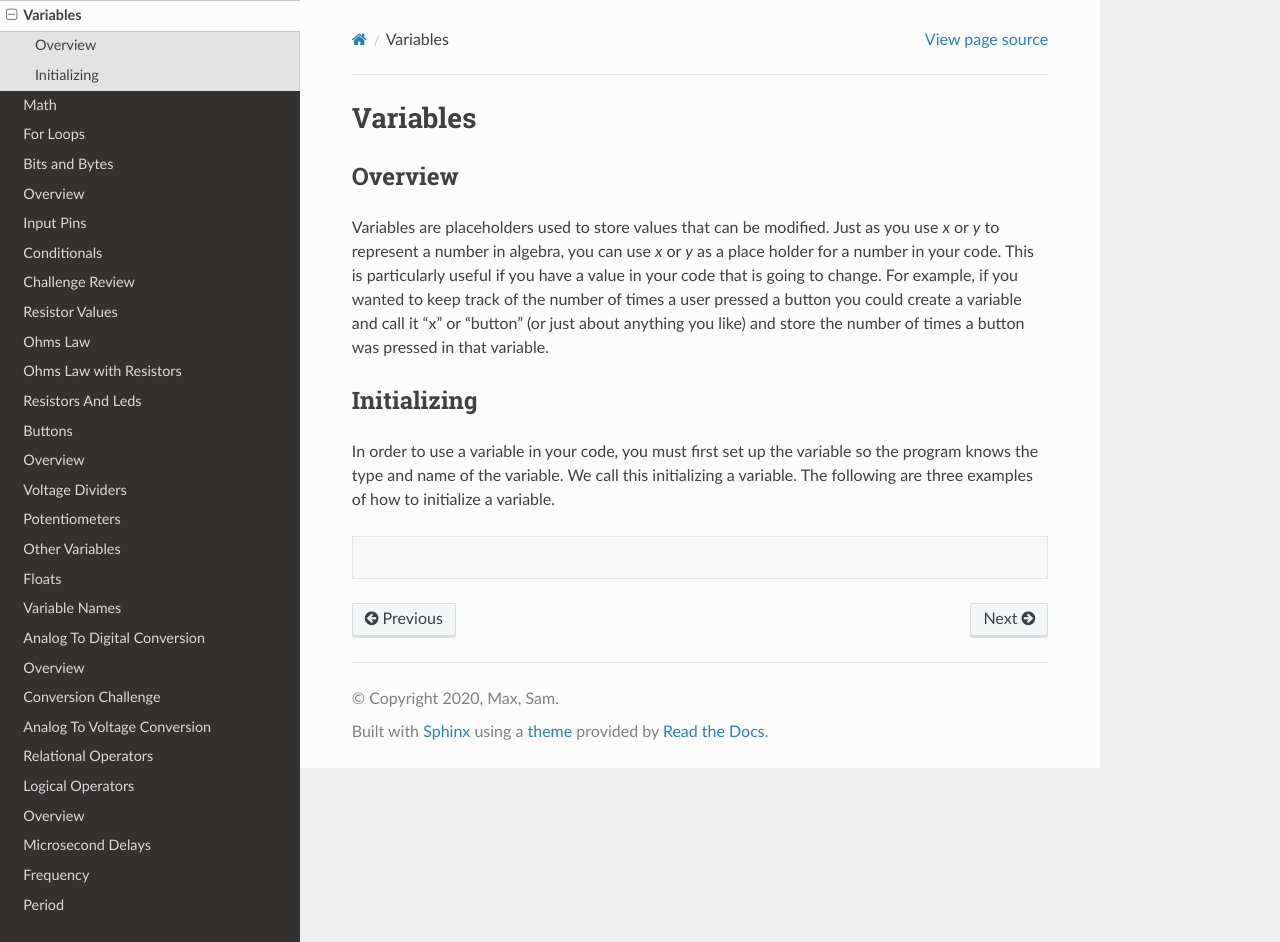
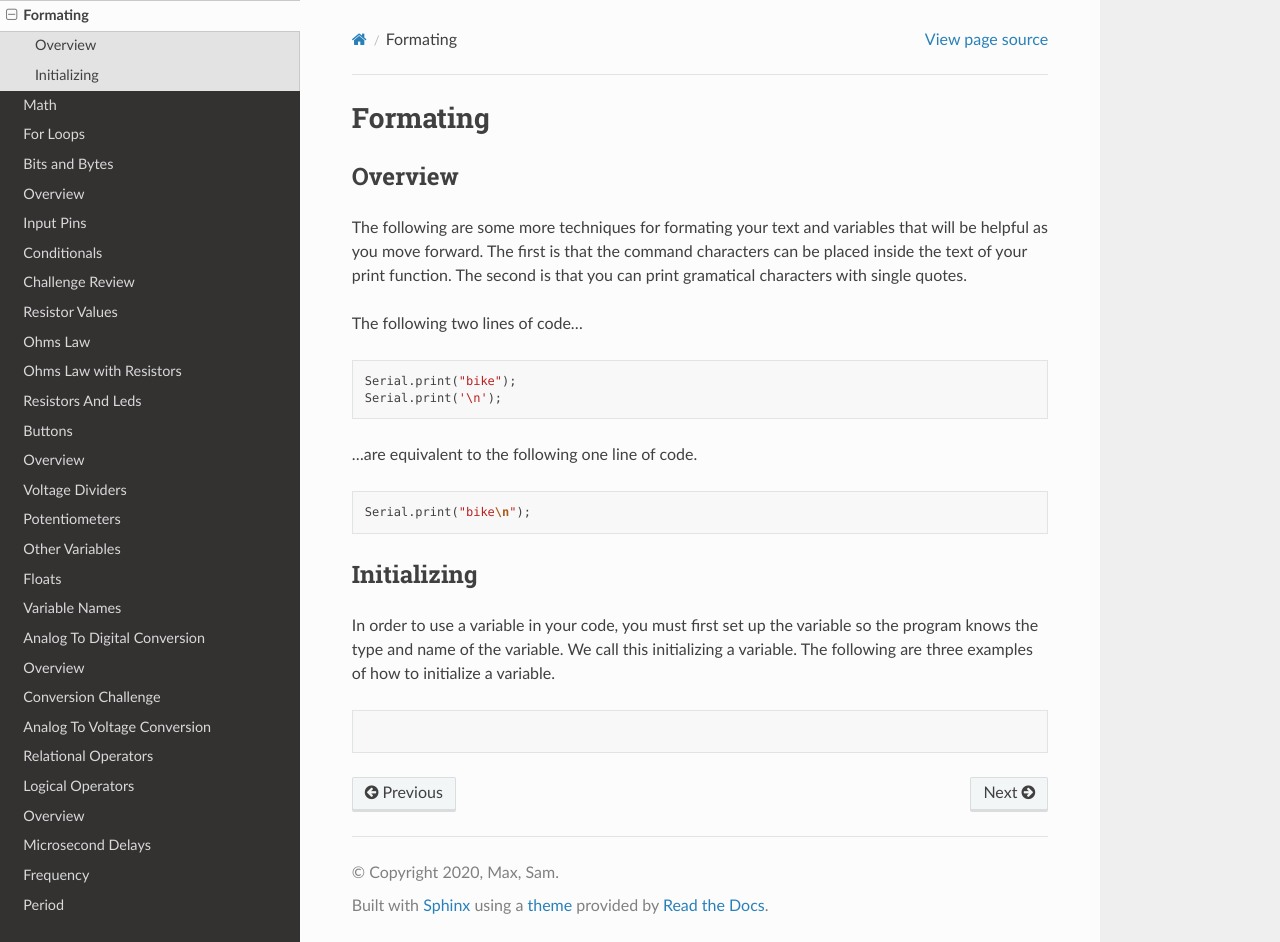
Before and after one commit to maxtkc/mvths-wiki, a Sphinx documentation site: the page built from docs/015aa-formating.rst, in a window 1280 px wide and 942 px high. Built offline with Sphinx 7.4.7 and the Read the Docs theme 2.0.0, drawn with Linux system fonts in a browser that asks for light colours; pages that are not in the unit, such as notebooks, are missing from menus.

Commit message:
Update 015aa-formating.rst

```diff
--- a/docs/015aa-formating.rst
+++ b/docs/015aa-formating.rst
@@ -1,10 +1,24 @@
-Variables
+Formating
 =========
 
 Overview
 --------
 
-Variables are placeholders used to store values that can be modified. Just as you use *x* or *y* to represent a number in algebra, you can use *x* or *y* as a place holder for a number in your code. This is particularly useful if you have a value in your code that is going to change. For example, if you wanted to keep track of the number of times a user pressed a button you could create a variable and call it "x" or "button" (or just about anything you like) and store the number of times a button was pressed in that variable.
+The following are some more techniques for formating your text and variables that will be helpful as you move forward. The first is that the command characters can be placed inside the text of your print function. The second is that you can print gramatical characters with single quotes.
+
+The following two lines of code...
+
+.. code-block:: c
+
+   Serial.print("bike");
+   Serial.print('\n');
+
+
+...are equivalent to the following one line of code.
+
+.. code-block:: c
+
+   Serial.print("bike\n");
 
 Initializing
 ------------
```
